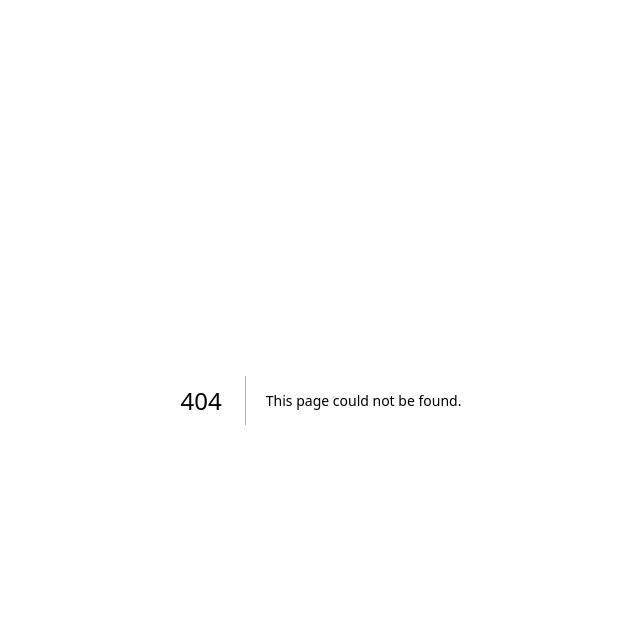
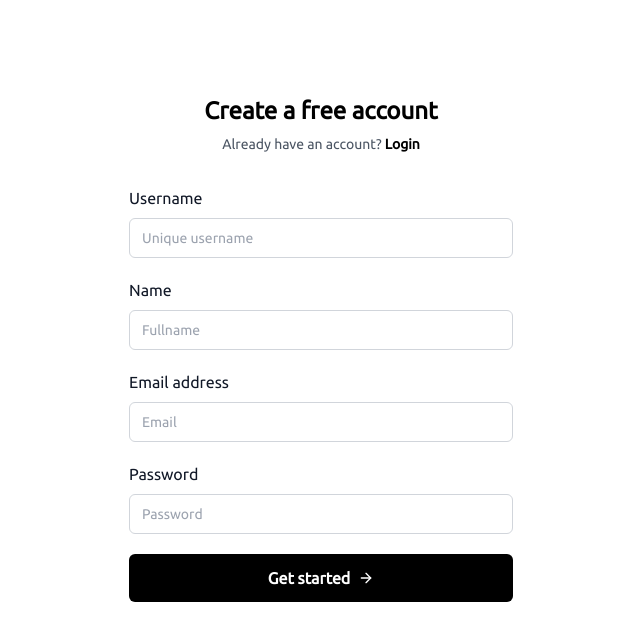
Before and after one commit to kamalxdev/Hubble, a Next.js app in the folder hubble-main/: page /register in a window 1280 px wide. Before the commit this address had no page. Shown: the top 640 px of the page, without its empty margins (319-959 px from the left). Built offline with nearby package versions, Linux system fonts and the light colour scheme.

Commit message:
Configured Database and made user model

```diff
--- a/hubble-main/package.json
+++ b/hubble-main/package.json
@@ -9,9 +9,11 @@
     "lint": "next lint"
   },
   "dependencies": {
+    "@prisma/client": "^5.16.1",
     "lucide-react": "^0.396.0",
     "next": "14.2.4",
     "phosphor-react": "^1.4.1",
+    "prisma": "^5.16.1",
     "react": "^18",
     "react-dom": "^18"
   },
--- /dev/null
+++ b/hubble-main/src/app/(auth)/login/page.tsx
@@ -0,0 +1,74 @@
+import React, { memo } from 'react'
+import { ArrowRight } from 'lucide-react'
+
+function Login() {
+  return (
+    <section>
+      <div className="flex items-center justify-center px-4 py-10 sm:px-6 sm:py-16 lg:px-8 lg:py-24">
+        <div className="xl:mx-auto xl:w-full xl:max-w-sm 2xl:max-w-md">
+          <h2 className="text-center text-2xl font-bold leading-tight text-black">
+            Log in to your account
+          </h2>
+          <p className="mt-2 text-center text-sm text-gray-600 ">
+            Don&apos;t have an account?{' '}
+            <a
+              href="/register"
+              title=""
+              className="font-semibold text-black transition-all duration-200 hover:underline"
+            >
+              Create a free account
+            </a>
+          </p>
+          <form action="#" method="POST" className="mt-8">
+            <div className="space-y-5">
+              <div>
+                <label htmlFor="" className="text-base font-medium text-gray-900">
+                  {' '}
+                  Email address{' '}
+                </label>
+                <div className="mt-2">
+                  <input
+                    className="flex h-10 w-full rounded-md border border-gray-300 bg-transparent px-3 py-2 text-sm placeholder:text-gray-400 focus:outline-none focus:ring-1 focus:ring-gray-400 focus:ring-offset-1 disabled:cursor-not-allowed disabled:opacity-50"
+                    type="email"
+                    placeholder="Email"
+                  ></input>
+                </div>
+              </div>
+              <div>
+                <div className="flex items-center justify-between">
+                  <label htmlFor="" className="text-base font-medium text-gray-900">
+                    {' '}
+                    Password{' '}
+                  </label>
+                  <a href="#" title="" className="text-sm font-semibold text-black hover:underline">
+                    {' '}
+                    Forgot password?{' '}
+                  </a>
+                </div>
+                <div className="mt-2">
+                  <input
+                    className="flex h-10 w-full rounded-md border border-gray-300 bg-transparent px-3 py-2 text-sm placeholder:text-gray-400 focus:outline-none focus:ring-1 focus:ring-gray-400 focus:ring-offset-1 disabled:cursor-not-allowed disabled:opacity-50"
+                    type="password"
+                    placeholder="Password"
+                  ></input>
+                </div>
+              </div>
+              <div>
+                <button
+                  type="button"
+                  className="inline-flex w-full items-center justify-center rounded-md bg-black px-3.5 py-2.5 font-semibold leading-7 text-white hover:bg-black/80"
+                >
+                  Get started <ArrowRight className="ml-2" size={16} />
+                </button>
+              </div>
+            </div>
+          </form>
+        </div>
+      </div>
+    </section>
+  )
+}
+
+
+
+export default memo(Login)
--- /dev/null
+++ b/hubble-main/src/app/(auth)/register/page.tsx
@@ -0,0 +1,97 @@
+import React, { memo } from 'react'
+import { ArrowRight } from 'lucide-react'
+
+function Register() {
+  return (
+    <section>
+      <div className="flex items-center justify-center px-4 py-10 sm:px-6 sm:py-16 lg:px-8 lg:py-24">
+        <div className="xl:mx-auto xl:w-full xl:max-w-sm 2xl:max-w-md">
+          <h2 className="text-center text-2xl font-bold leading-tight text-black">
+          Create a free account
+          </h2>
+          <p className="mt-2 text-center text-sm text-gray-600 ">
+            Already have an account?{' '}
+            <a
+              href="/login"
+              title=""
+              className="font-semibold text-black transition-all duration-200 hover:underline"
+            >
+              Login
+            </a>
+          </p>
+          <form action="#" method="POST" className="mt-8">
+            <div className="space-y-5">
+            <div>
+                <label htmlFor="" className="text-base font-medium text-gray-900">
+                  {' '}
+                  Username{' '}
+                </label>
+                <div className="mt-2">
+                  <input
+                    className="flex h-10 w-full rounded-md border border-gray-300 bg-transparent px-3 py-2 text-sm placeholder:text-gray-400 focus:outline-none focus:ring-1 focus:ring-gray-400 focus:ring-offset-1 disabled:cursor-not-allowed disabled:opacity-50"
+                    type="text"
+                    placeholder="Unique username"
+                  ></input>
+                </div>
+              </div>
+              <div>
+                <label htmlFor="" className="text-base font-medium text-gray-900">
+                  {' '}
+                  Name{' '}
+                </label>
+                <div className="mt-2">
+                  <input
+                    className="flex h-10 w-full rounded-md border border-gray-300 bg-transparent px-3 py-2 text-sm placeholder:text-gray-400 focus:outline-none focus:ring-1 focus:ring-gray-400 focus:ring-offset-1 disabled:cursor-not-allowed disabled:opacity-50"
+                    type="text"
+                    placeholder="Fullname"
+                  ></input>
+                </div>
+              </div>
+              <div>
+                <label htmlFor="" className="text-base font-medium text-gray-900">
+                  {' '}
+                  Email address{' '}
+                </label>
+                <div className="mt-2">
+                  <input
+                    className="flex h-10 w-full rounded-md border border-gray-300 bg-transparent px-3 py-2 text-sm placeholder:text-gray-400 focus:outline-none focus:ring-1 focus:ring-gray-400 focus:ring-offset-1 disabled:cursor-not-allowed disabled:opacity-50"
+                    type="email"
+                    placeholder="Email"
+                  ></input>
+                </div>
+              </div>
+
+              <div>
+                <div className="flex items-center justify-between">
+                  <label htmlFor="" className="text-base font-medium text-gray-900">
+                    {' '}
+                    Password{' '}
+                  </label>
+                </div>
+                <div className="mt-2">
+                  <input
+                    className="flex h-10 w-full rounded-md border border-gray-300 bg-transparent px-3 py-2 text-sm placeholder:text-gray-400 focus:outline-none focus:ring-1 focus:ring-gray-400 focus:ring-offset-1 disabled:cursor-not-allowed disabled:opacity-50"
+                    type="password"
+                    placeholder="Password"
+                  ></input>
+                </div>
+              </div>
+              <div>
+                <button
+                  type="button"
+                  className="inline-flex w-full items-center justify-center rounded-md bg-black px-3.5 py-2.5 font-semibold leading-7 text-white hover:bg-black/80"
+                >
+                  Get started <ArrowRight className="ml-2" size={16} />
+                </button>
+              </div>
+            </div>
+          </form>
+        </div>
+      </div>
+    </section>
+  )
+}
+
+
+
+export default memo(Register)
--- a/hubble-main/src/app/page.tsx
+++ b/hubble-main/src/app/page.tsx
@@ -1,18 +1,20 @@
 import Chatbox from "@/components/chatbox";
 import Messages from "@/components/messages";
 import Sidebar from "@/components/sidebar";
-
+import { OpenChatProvider } from "@/context/OpenedChat";
 
 export default function Home() {
   return (
     <div className=" flex flex-cols w-full">
       <Sidebar theme="white" />
-      <div className="border grid grid-cols-3 w-full">
-        <section className="shadow-xl"><Messages /></section>
-        <section className="relative col-span-2">
-          <Chatbox/>
-        </section>
-      </div>
+      <OpenChatProvider>
+        <div className="border grid grid-cols-3 w-full">
+          <section className="shadow-xl">
+            <Messages />
+          </section>
+          <section className="relative col-span-2"><Chatbox/></section>
+        </div>
+      </OpenChatProvider>
     </div>
   );
 }
--- a/hubble-main/src/components/messages.tsx
+++ b/hubble-main/src/components/messages.tsx
@@ -1,41 +1,30 @@
+"use client";
+import { OpenChatContext, iOpenChatValue } from "@/context/OpenedChat";
 import { Search, User } from "lucide-react";
 // import { MagnifyingGlass } from "phosphor-react"
-import { memo } from "react";
+import { memo, useContext } from "react";
+
+
 
 function Messages() {
+  const openChat =useContext(OpenChatContext) as iOpenChatValue ;
   const friends = [
-    {},
-    {},
-    {},
-    {},
-    {},
-    {},
-    {},
-    {},
-    {},
-    {},
-    {},
-    {},
-    {},
-    {},
-    {},
-    {},
-    {},
-    {},
-    {},
-    {},
-    {},
+    {name:"Virat Kholi" ,UniqueUserID:"vkholi"},
+    {name:"Rohit Sharma" ,UniqueUserID:"rohitsharma"},
+    {name:"Rishabh Pant" ,UniqueUserID:"pant"},
+    {name:"Suryakumar Yadav" ,UniqueUserID:"sky"},
   ];
   return (
     <section className="">
+      <div>{JSON.stringify(openChat)}</div>
       <Searchbar />
       <div className="relative h-[90vh] overflow-y-scroll">
         <div className=" inline-flex flex-col justify-center w-full">
           {/* <Friend /> */}
-          {friends.map((index, friend) => {
+          {friends.map((friend,index) => {
             return (
               <>
-                <Friend />
+                <Friend name={friend.name} UniqueUserID={friend.UniqueUserID}/>
                 <hr className="mx-10" />
               </>
             );
@@ -65,16 +54,24 @@ const Searchbar = memo(function Searchbar() {
   );
 });
 
-const Friend = memo(function Friend() {
+type iFriendProps={
+  name:string,
+  UniqueUserID:string,
+}
+
+const Friend = memo(function Friend(props:iFriendProps) {
+  const openChat =useContext(OpenChatContext) as iOpenChatValue ;
+  console.log({openChat});
+
   return (
-    <div className="inline-flex justify-start items-center gap-4 p-2 mx-5 my-2 hover:bg-slate-200/70 transition rounded-md">
+    <button onClick={()=>{openChat?.setUniqueUserId(props.UniqueUserID)}} className="inline-flex justify-start items-center gap-4 p-2 mx-5 my-2 hover:bg-slate-200/70 transition rounded-md">
       <span className="flex justify-center items-center border rounded-full border-black p-1 text-black">
         <User />
       </span>
       <span className="flex flex-col w-full">
         <span className="flex justify-between">
-          <h1>Virat Kholi </h1>
-          <h3 className="text-slate-300 text-xs">@userid</h3>
+          <h1>{props.name}</h1>
+          <h3 className="text-slate-300 text-xs">@{props.UniqueUserID}</h3>
         </span>
         <span className="flex justify-between text-slate-400 text-sm">
           <p>Loreum ipsum sit itrem busdof dfds fhfisd kjl...</p>
@@ -82,7 +79,7 @@ const Friend = memo(function Friend() {
           <p>02:45</p>
         </span>
       </span>
-    </div>
+    </button>
   );
 });
 
--- /dev/null
+++ b/hubble-main/src/context/OpenedChat.tsx
@@ -0,0 +1,21 @@
+"use client"
+import {createContext,useState} from "react"
+
+export type iOpenChatValue={
+  currentUniqueUserId:string,
+  setUniqueUserId: (x:string) => void
+}
+
+export const OpenChatContext = createContext<iOpenChatValue | {}>({}) ;
+
+
+
+
+export function OpenChatProvider({ children }:{children:React.ReactNode}) {
+  const [currentUniqueUserId, setUniqueUserId] = useState("");
+  return (
+    <OpenChatContext.Provider value={{ currentUniqueUserId, setUniqueUserId }}>
+      {children}
+    </OpenChatContext.Provider>
+  );
+}
```
Also changed, not shown: 2 other files (tests, documents, lock files or other folders).
